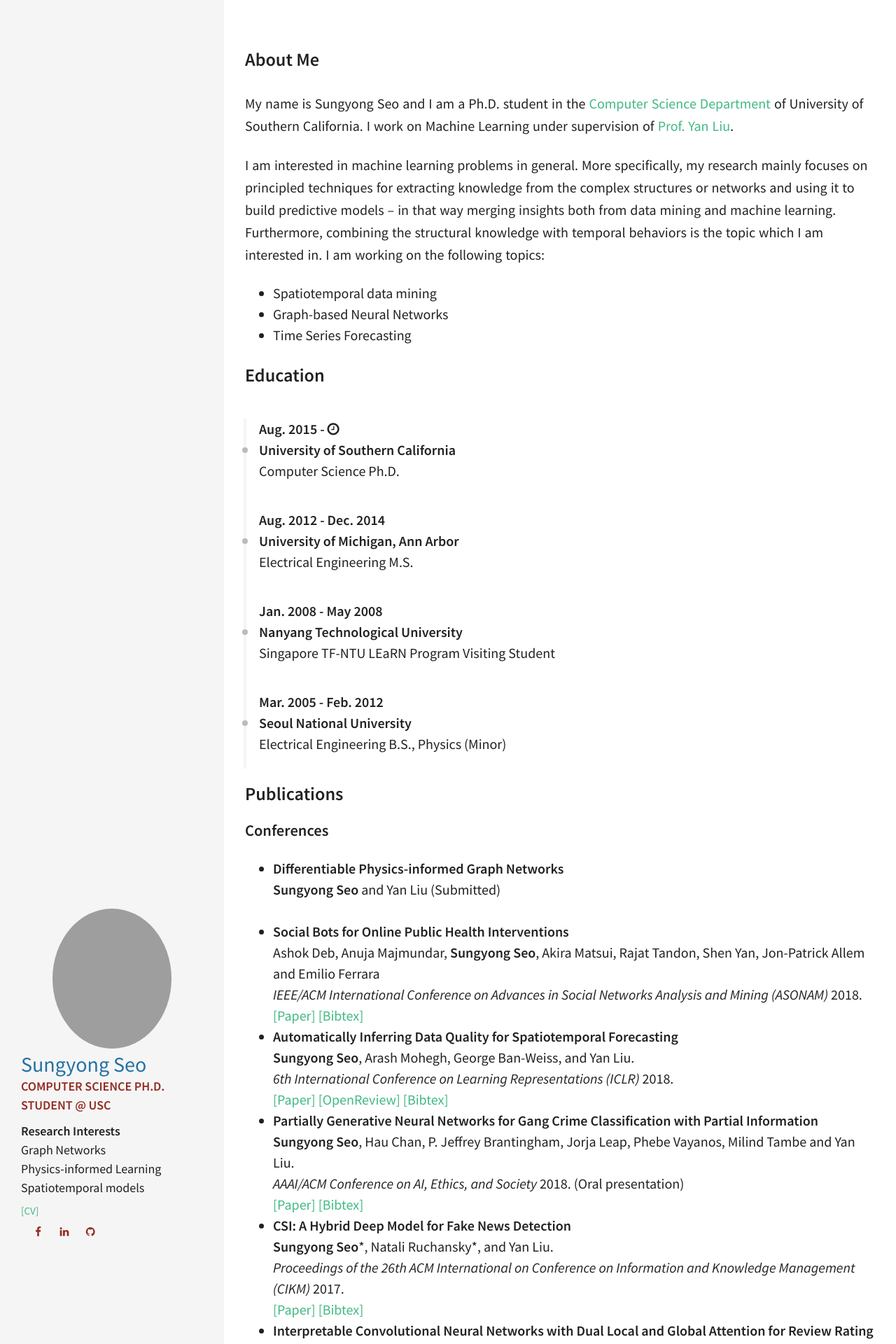
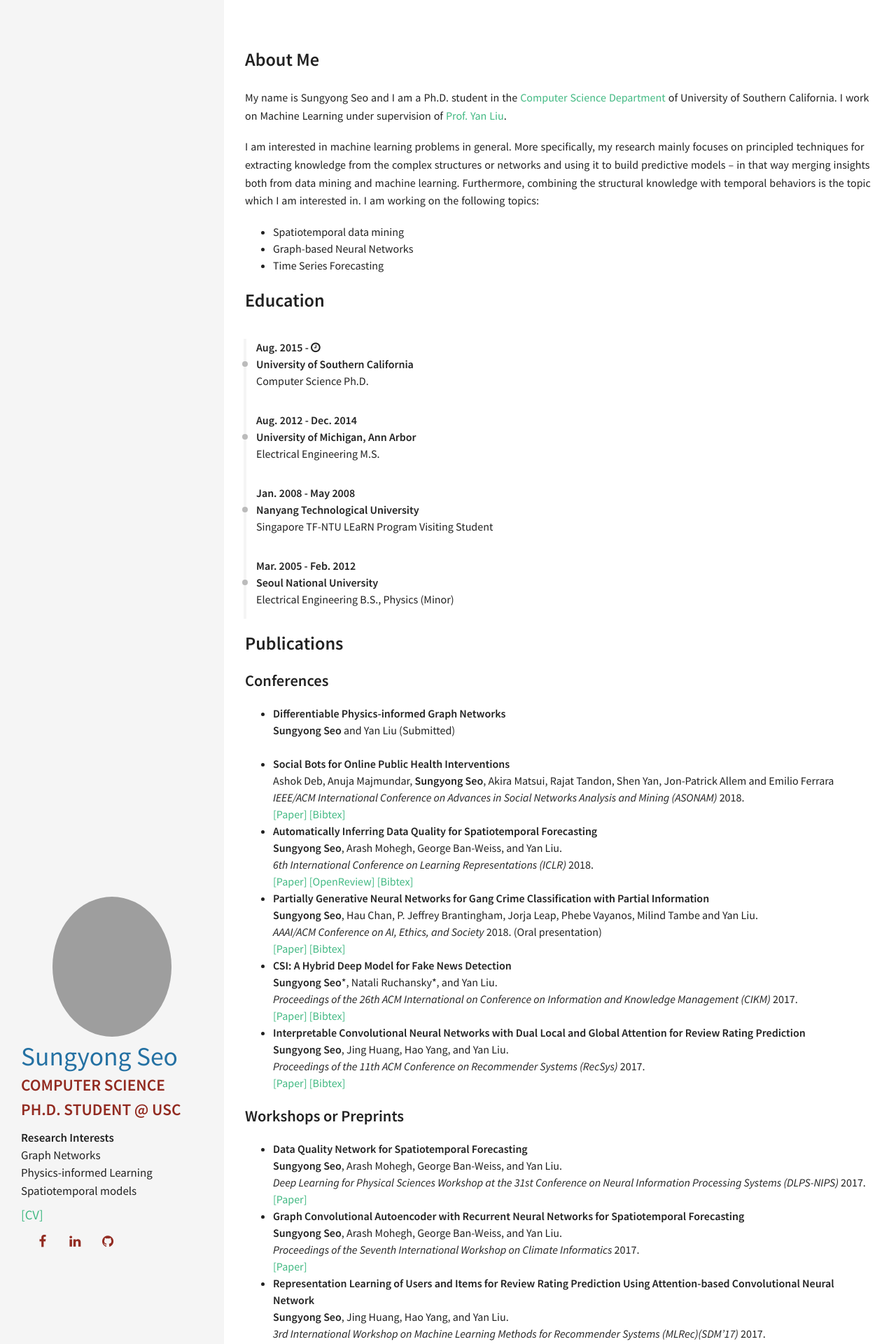
Before and after one commit to sungyongs/sungyongs.github.io, a Jekyll site: the page built from index.md, in a window 1280 px wide. Shown: the top 1920 px of the page at 70% size. Built offline with Jekyll 4.4.1, drawn with Linux system fonts in a browser that asks for light colours.

Commit message:
adjusting font size

```diff
--- a/_sass/pages/_layout.scss
+++ b/_sass/pages/_layout.scss
@@ -22,24 +22,24 @@
   padding: 0 30px;
   .avatar {
     border-radius: 50%;
-    width: 170px;
-    height: 200px;
+    width: 90px;
+    height: 120px;
     float: none;
+    // @include media-query($small-screen) {
+    //   width: 90px;
+    //   height: 120px;
+    // }
     @include media-query($medium-screen) {
       margin-right: 20;
+      width: 170px;
+      height: 200px;
     }
   }
   .author_name {
     display: block;
     color: #2471A3;// #F36170;
-    @include media-query($small-screen) {
-      font-size: 1.25em;
-    }
-    // font-size: 1.75em;
+    font-size: 1.25em;
     @include media-query($medium-screen) {
-      font-size: 1.75em;
-    }
-    @include media-query($large-screen) {
       font-size: 2.0em;
     }
     // font-size: 2.0em;
@@ -49,20 +49,24 @@
     display: block;
     color: $secondary;
     // font-size: 0.8em;
-    font-size: 1.2em;
+    font-size: 0.9em;
+    @include media-query($medium-screen) {
+      font-size: 1.25em;
+    }
     font-weight: 700;
     text-transform: uppercase;
     margin: -5px auto 10px;
   }
   .author_bio {
     // font-size: 90%;
-    font-size: 1.2em;
+    font-size: 0.9em;
     display: block;
   }
   @include media-query($medium-screen) {
     text-align: left;
     margin: 0 auto;
     padding: 0 0px 80px;
+    font-size: 1.25em
   }
 }
 .social-links {
--- a/_sass/pages/_post.scss
+++ b/_sass/pages/_post.scss
@@ -17,7 +17,7 @@
     position: initial;
     top: 0;
   }
-  font-size: 20px;
+  font-size: 16px;
 }
 
 .image-credit {
```
